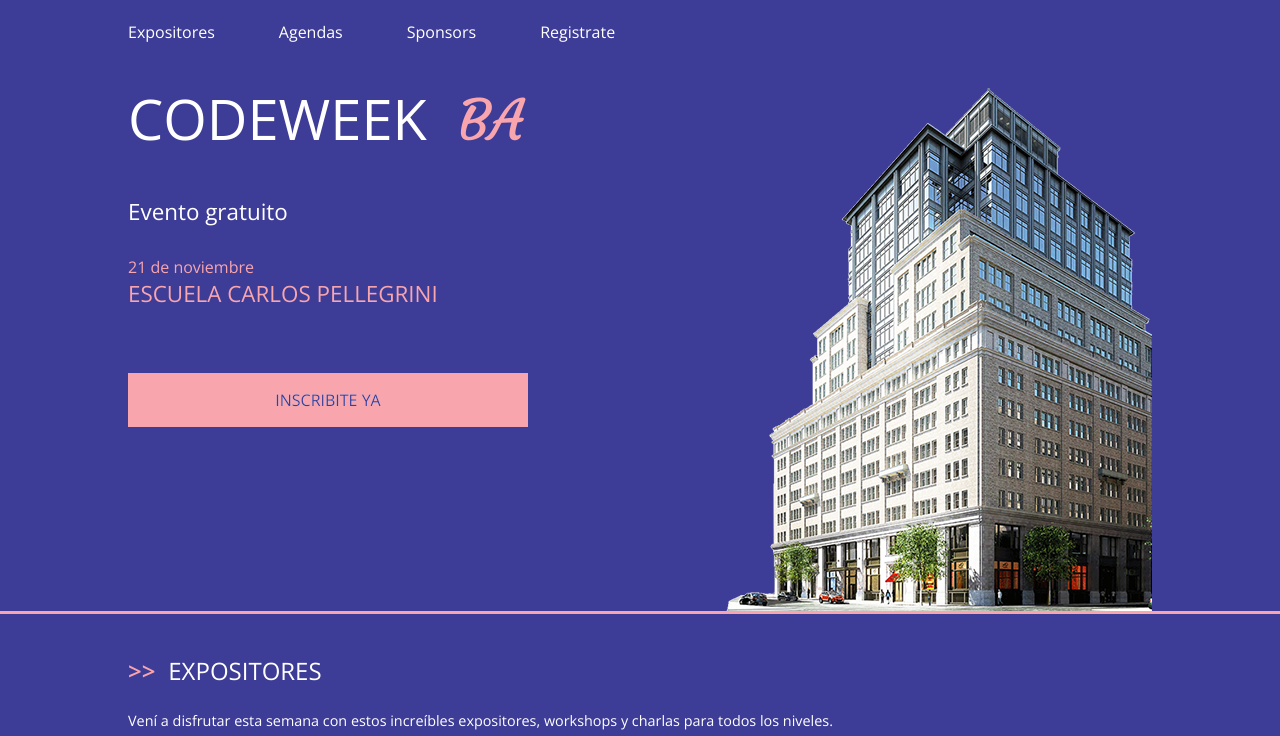
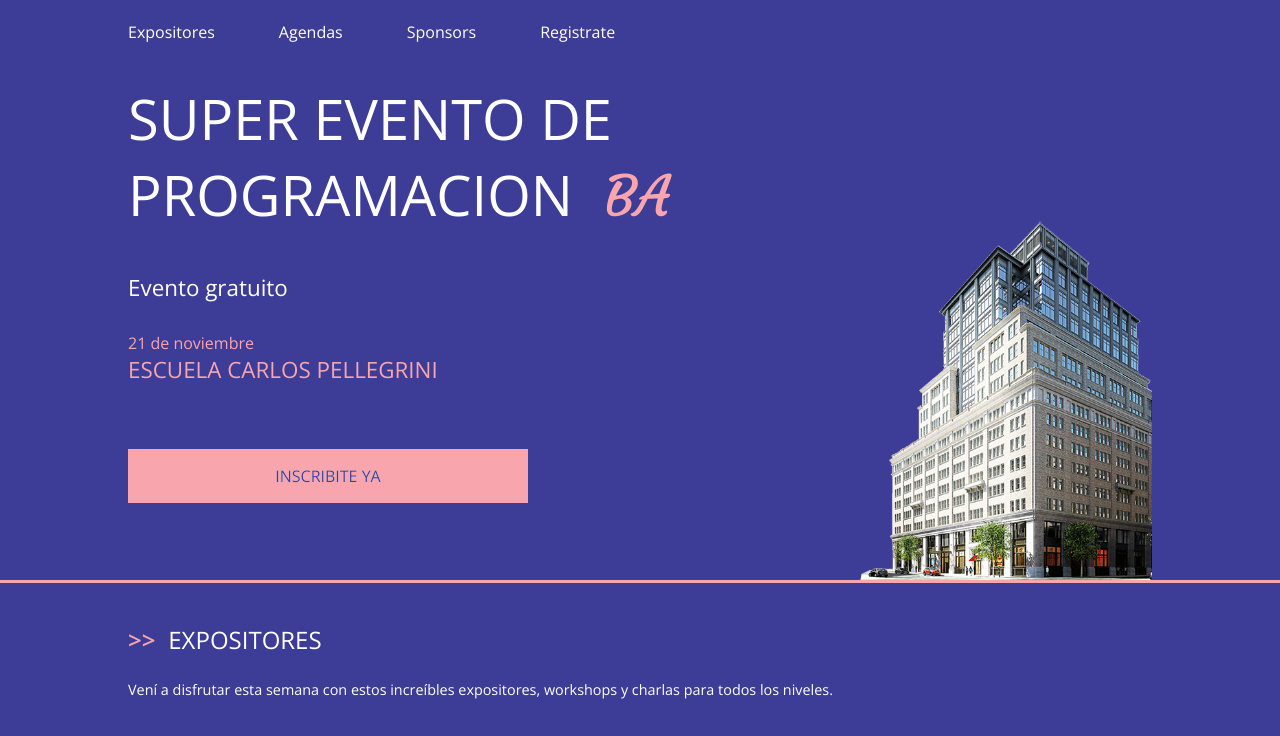
Before and after one commit to gabz1arg/prueba-wm, a plain HTML site: page index.html in a window 1280 px wide. Shown: the top 736 px of the page. Drawn offline with nearby package versions, Linux system fonts and the light colour scheme.

Commit message:
modifique index

```diff
--- a/index.html
+++ b/index.html
@@ -31,7 +31,7 @@
 		<div class="wrapper">
 			<div class="main-header">
 				<div class="main-header__content">
-					<h1>CodeWeek <span>BA</span></h1>
+					<h1>Super evento de programacion <span>BA</span></h1>
 					<h2>Evento gratuito</h2>
 					<time datetime="2016-11-21">21 de noviembre</time>
 					<h3>Escuela Carlos Pellegrini</h3>
```
